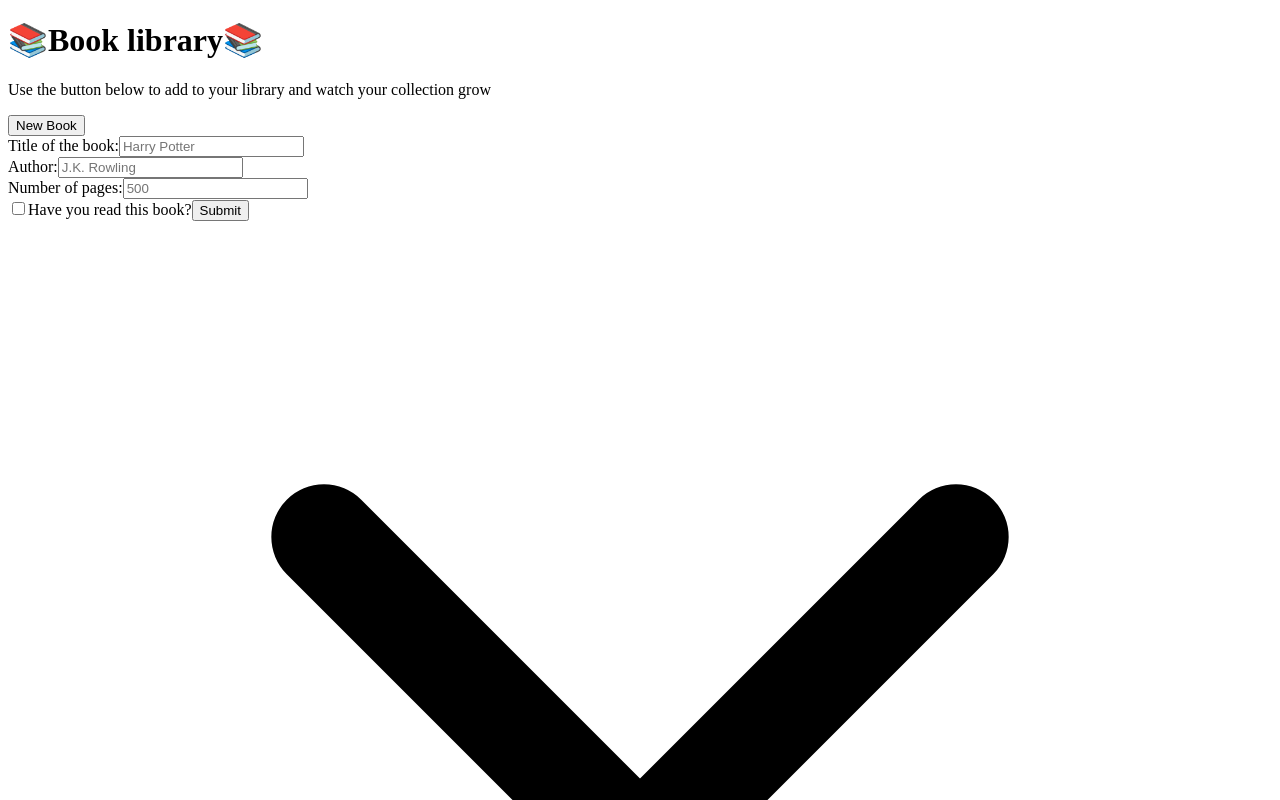
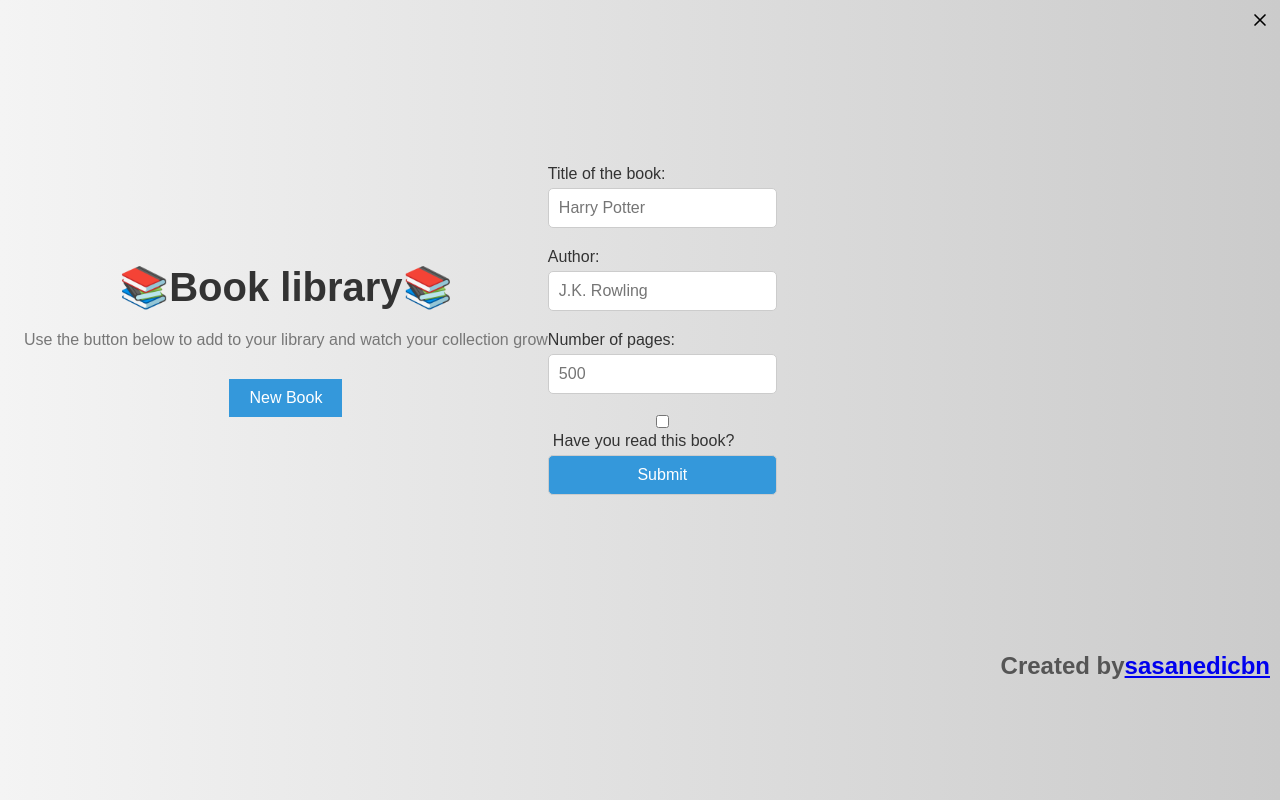
Before and after one commit to sasanedicbn/Book-library-, a React (Vite) app in the folder Book-library/: page / in a window 1280 px wide. Shown: the top 800 px of the page. Built offline with nearby package versions, Linux system fonts and the light colour scheme.

Commit message:
Create style for app

```diff
--- a/Book-library/src/App.css
+++ b/Book-library/src/App.css
@@ -0,0 +1,206 @@
+*{
+  margin: 0;
+  padding: 0;
+  box-sizing: border-box;
+}
+body {
+  font-family: Arial, sans-serif;
+  background: linear-gradient(to right, #f4f4f4, #cbcbcb);
+  margin: 0;
+  padding: 0;
+  box-sizing: border-box;
+  overflow-x: hidden;
+}
+
+.container {
+  display: flex;
+  align-items: center;
+  height: 85vh;
+  position: relative
+}
+
+.text__div {
+  text-align: center;
+  margin-left: 24px;
+  z-index: 10;
+}
+
+.heading__primary {
+  font-size: 2.5rem;
+  color: #333;
+  margin-bottom: 20px;
+}
+
+.heading__primary span {
+  color: #3498db;
+}
+
+.text__paragraph {
+  color: #777;
+  margin-bottom: 30px;
+}
+
+.button__new__book {
+  padding: 10px 20px;
+  font-size: 1rem;
+  background-color: #3498db;
+  color: #fff;
+  border: none;
+  cursor: pointer;
+  transition: background-color 0.3s ease-in-out;
+}
+
+.button__new__book:hover {
+  background-color: #2980b9;
+}
+
+.list__div {
+  position: absolute;
+  bottom: 0;
+  width: 800px;
+  height: 350px;
+  padding-top: 60px;
+}
+
+.ul__list {
+  display: flex;
+  list-style-type: none;
+  width: 100%;
+
+}
+/* FORM */
+.formado {
+  position: absolute;
+  right: -500px;
+  top: 125px;
+  width: 450px;
+  background-color: #fff;
+  padding: 20px;
+  box-shadow: 0 0 10px rgba(0, 0, 0, 0.1);
+  border-radius: 5px;
+  transition: all .5s ease-in-out
+}
+.show{
+  position: absolute;
+  right: 50px;
+  transition: all .5s ease-in-out
+}
+.up{
+ transform: translate(58.5%, -102.5%);
+ transition: all .2s ease-in-out
+}
+
+.form__box {
+  margin-bottom: 20px;
+}
+
+label {
+  display: block;
+  font-size: 1rem;
+  color: #333;
+  margin-bottom: 5px;
+}
+
+input {
+  width: 100%;
+  padding: 10px;
+  font-size: 1rem;
+  border: 1px solid #ccc;
+  border-radius: 5px;
+  box-sizing: border-box;
+
+}
+#submit{
+  background-color: #3498db;
+  color: #fff;
+  cursor: pointer;
+}
+.check__label {
+  font-size: 1rem;
+  color: #333;
+  margin-left: 5px;
+}
+
+.close__icon {
+  position: absolute;
+  top: 10px;
+  right: 10px;
+  width: 20px;
+  height: 20px;
+  cursor: pointer;
+  fill: #333;
+}
+
+/* FOOTER */
+footer{
+ position: absolute;
+ right: 0;
+ bottom: 0;
+}
+.footer-description {
+  display: flex;
+  align-items: center;
+  justify-content: flex-end;
+  font-size: 24px;
+  margin-right: 10px;
+  color: #555;
+  font-weight: bold;
+}
+
+.icon {
+  font-size: 28px;
+  color: #3498db;
+  margin: 4px;
+}
+
+.icon:hover {
+  transform: scale(1.2);
+  transition: all
+}
+/* for book position */
+.book{
+  width: 225px;
+  height: 260px;
+  margin: 20px;
+ background-color: #b5d5e9;
+ border: 2px solid white;
+ padding: 8px;
+}
+
+.title,
+.author,
+.numOfPages {
+  font-size: 16px;
+  color: #333;
+  margin-bottom: 25px;
+  text-align: center;
+}
+
+.btns {
+  display: flex;
+  justify-content: space-between;
+  align-items: flex-end;
+}
+
+.btns button {
+  padding: 8px 9px;
+  font-size: 14px;
+  cursor: pointer;
+  border: none;
+  border-radius: 3px;
+}
+
+.btns button:nth-child(1) {
+  background-color: #3498db;
+  color: #fff;
+}
+
+.btns button:nth-child(2) {
+  background-color: #e74c3c;
+  color: #fff;
+}
+
+.btns button:nth-child(3) {
+  background-color: #2ecc71;
+  color: #fff;
+}
--- a/Book-library/src/App.tsx
+++ b/Book-library/src/App.tsx
@@ -3,18 +3,18 @@ import Header from './components/Header'
 import BookForm from './components/BookForm'
 import BookList from './components/BookList'
 import Footer from './components/Footer'
+import Overlay from './components/Overlay'
 
 function App() {
-
-
   return (
-    <>
-     <Header/>
-     <BookForm/>
-     <BookList/>
-     <Footer/>
-    </>
-  )
+    <div className="container">
+      <Header />
+      <BookList />
+      <BookForm />
+      <Overlay/>
+      <Footer />
+    </div>
+  );
 }
 
-export default App
+export default App;
--- a/Book-library/src/components/BookForm.tsx
+++ b/Book-library/src/components/BookForm.tsx
@@ -1,6 +1,6 @@
 function BookForm() {
     return (
-      <form className="formado hidden">
+      <form className="forma">
         <div className="form__box">
           <label htmlFor="title">Title of the book:</label>
           <input type="text" id="title" name="title" placeholder="Harry Potter" required />
--- a/Book-library/src/components/Footer.tsx
+++ b/Book-library/src/components/Footer.tsx
@@ -1,8 +1,8 @@
 function Footer() {
     return (
       <footer>
-        <p className="footer-description">Created by sasanedicbn <a href="https://github.com/sasanedicbn"
-            target="_blank">GITHUB</a></p>
+        <p className="footer-description">Created by  <a href="https://github.com/sasanedicbn"
+            target="_blank"> sasanedicbn</a></p>
       </footer>
     );
   }
```
